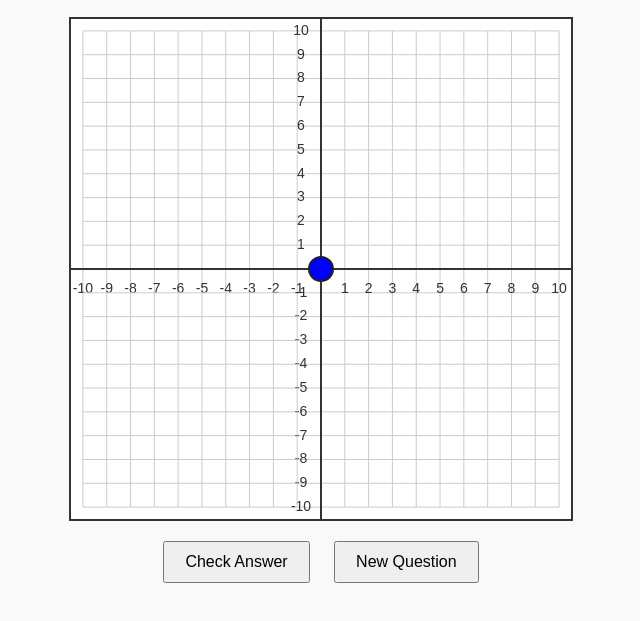
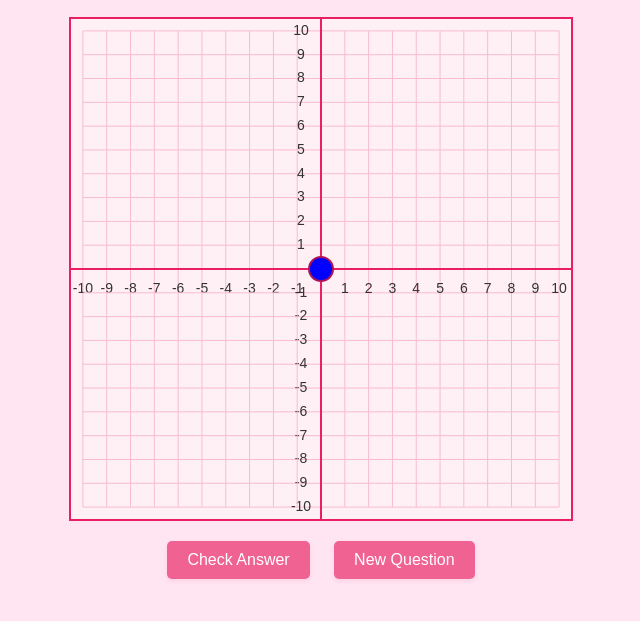
Before and after one commit to jlass213/Plotting-Points-Practice, a plain HTML site: page index.html in a window 1280 px wide. Shown: the part 99-720 px from the top of the page, without its empty margins (319-959 px from the left). Drawn offline with Linux system fonts and the light colour scheme.

Commit message:
Changed the color to pink!

```diff
--- a/script.js
+++ b/script.js
@@ -23,7 +23,7 @@ function gridToCanvas(x, y) {
 
 function drawGrid() {
     ctx.clearRect(0, 0, size, size);
-    ctx.strokeStyle = '#ccc';
+    ctx.strokeStyle = '#f8bbd0';
     ctx.lineWidth = 1;
     // Draw grid lines and numbers
     ctx.font = '14px Arial';
@@ -51,7 +51,7 @@ function drawGrid() {
         }
     }
     // Draw axes
-    ctx.strokeStyle = '#333';
+    ctx.strokeStyle = '#e91e63';
     ctx.lineWidth = 2;
     // x-axis
     ctx.beginPath();
@@ -65,13 +65,13 @@ function drawGrid() {
     ctx.stroke();
 }
 
-function drawPoint(point, color = 'blue') {
+function drawPoint(point, color = '#e91e63') {
     const { cx, cy } = gridToCanvas(point.x, point.y);
     ctx.beginPath();
     ctx.arc(cx, cy, 12, 0, 2 * Math.PI);
     ctx.fillStyle = color;
     ctx.fill();
-    ctx.strokeStyle = '#222';
+    ctx.strokeStyle = '#ad1457';
     ctx.stroke();
 }
 
--- a/style.css
+++ b/style.css
@@ -1,7 +1,7 @@
 body {
     font-family: Arial, sans-serif;
     text-align: center;
-    background: #f9f9f9;
+    background: #ffe4f2;
 }
 
 h1 {
@@ -9,8 +9,8 @@ h1 {
 }
 
 #graph {
-    border: 2px solid #333;
-    background: #fff;
+    border: 2px solid #e91e63;
+    background: #fff0f6;
     margin: 20px auto;
     display: block;
 }
@@ -24,10 +24,19 @@ button {
     padding: 10px 20px;
     font-size: 16px;
     cursor: pointer;
+    background: #f06292;
+    color: #fff;
+    border: none;
+    border-radius: 5px;
+    box-shadow: 0 2px 4px rgba(233,30,99,0.1);
+    transition: background 0.2s;
+}
+button:hover {
+    background: #e91e63;
 }
 
 #feedback {
     margin-top: 15px;
     font-weight: bold;
-    color: #d32f2f;
+    color: #e91e63;
 }
```
